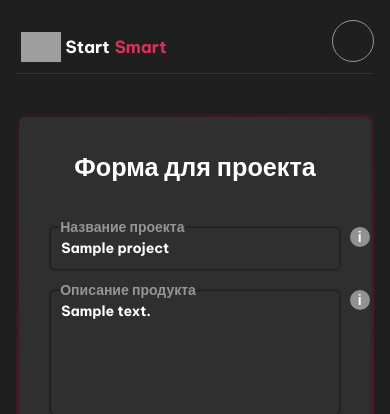
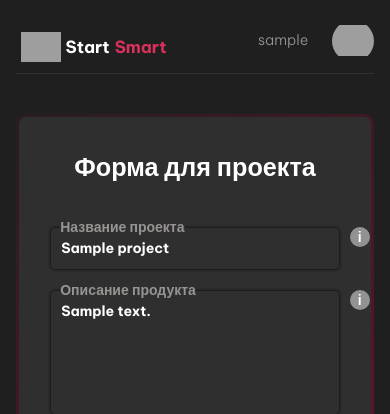
Before and after one commit to Startup-Corp/Start-Smart, a Flask app: template templates/project.html in a window 390 px wide. Shown: the top 414 px of the page. Run offline with Flask 3, Linux system fonts and the light colour scheme; the template is opened without the code that fills it: most values are stand-ins (such as "Sample title", 1, 10 or a date in 2020); parts of the project's set-up code (start-up, migrations or seed data) failed here and were passed over; some libraries are stand-ins or nearby versions; grey boxes are pictures that could not be loaded.

Commit message:
fix icon

```diff
--- a/static/css/template.css
+++ b/static/css/template.css
@@ -117,6 +117,12 @@ a {
   display: none;
   @media (max-width: 1200px) {
     display: flex;
+  }
+
+  @media (max-width: 600px) {
+    span:first-child {
+      font-size: 0.9rem !important;
+    }
   }
 }
 
--- a/templates/template.html
+++ b/templates/template.html
@@ -42,8 +42,11 @@
           </button>
         </div>
         <div class="app-header-mobile">
-          <button class="icon-button large">
-            <i class="ph-list"></i>
+          <button class="user-profile">
+            <span>{{nickname}}</span>
+            <span>
+              <img src="/static/css/Fonts/user-icon-default.svg" />
+            </span>
           </button>
         </div>
       </header>
```
